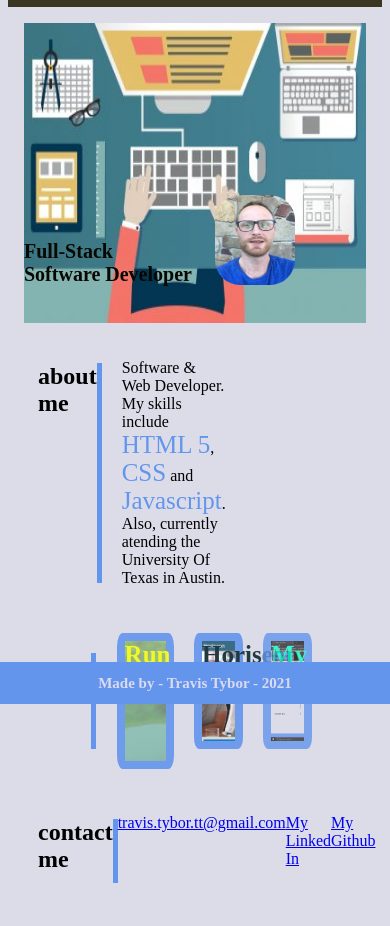
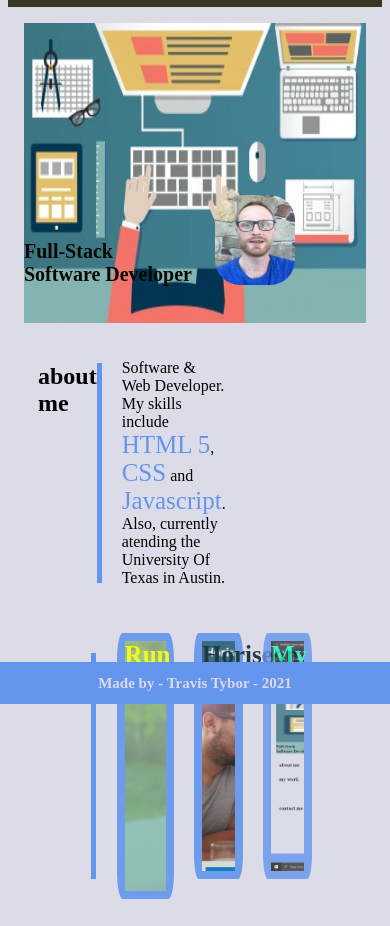
Before and after one commit to tygrski/Portfolio, a plain HTML site: page index.html in a window 390 px wide. Shown: the part 140-1066 px from the top of the page. Drawn offline with Linux system fonts and the light colour scheme.

Commit message:
portfolio assignment

```diff
--- a/css&imgs/CSS/styles.css
+++ b/css&imgs/CSS/styles.css
@@ -140,7 +140,7 @@ h1 {
 .runbuddy {
     background-image: url("../images/RB-hero.jpg");
     width: 15%;
-    height: 120px;
+    height: 140px;
     background-repeat: no-repeat;
     background-size: cover;
     border: solid cornflowerblue 8px;
@@ -154,7 +154,7 @@ h1 {
 .horiseon {
     background-image: url("../images/Horiseon.jpg");
     width: 12%;
-    height: 100px;
+    height: 120px;
     background-repeat: no-repeat;
     background-size: cover;
     border: solid cornflowerblue 8px;
@@ -168,7 +168,7 @@ opacity: 1.0;
 .portfolio {
     background-image: url("../images/portfolio.png");
     width: 12%;
-    height: 100px;
+    height: 120px;
     background-repeat: no-repeat;
     background-size: cover;
     border: solid cornflowerblue 8px;
@@ -218,10 +218,39 @@ footer {
 
 /* MEDIA QUERY FOR SMALLER DESKTOP SCREENS AND SMALLER */
 @media screen and (max-width: 980px) {
+ .runbuddy {
+     height: 180px;
+}
+.horiseon {
+        height: 160px;
+}
+.portfolio {
+    height: 160px;
+}
+}
+/*  MEDIA QUERY FOR TABLETS AND SMALLER */
+@media screen and (max-width: 768px) {
+    .runbuddy {
+        height: 220px;
+   }
+   .horiseon {
+           height: 200px;
+   }
+   .portfolio {
+       height: 200px;
+   }
 
 }
 
-/* * MEDIA QUERY FOR TABLETS AND SMALLER */
-@media screen and (max-width: 768px) {
-
+/* MEDIA QUERY FOR MOBILE PHONES AND SMALLER */
+@media screen and (max-width: 575px) {
+    .runbuddy {
+        height: 250px;
+   }
+   .horiseon {
+           height: 230px;
+   }
+   .portfolio {
+       height: 230px;
+   }
 }
```
